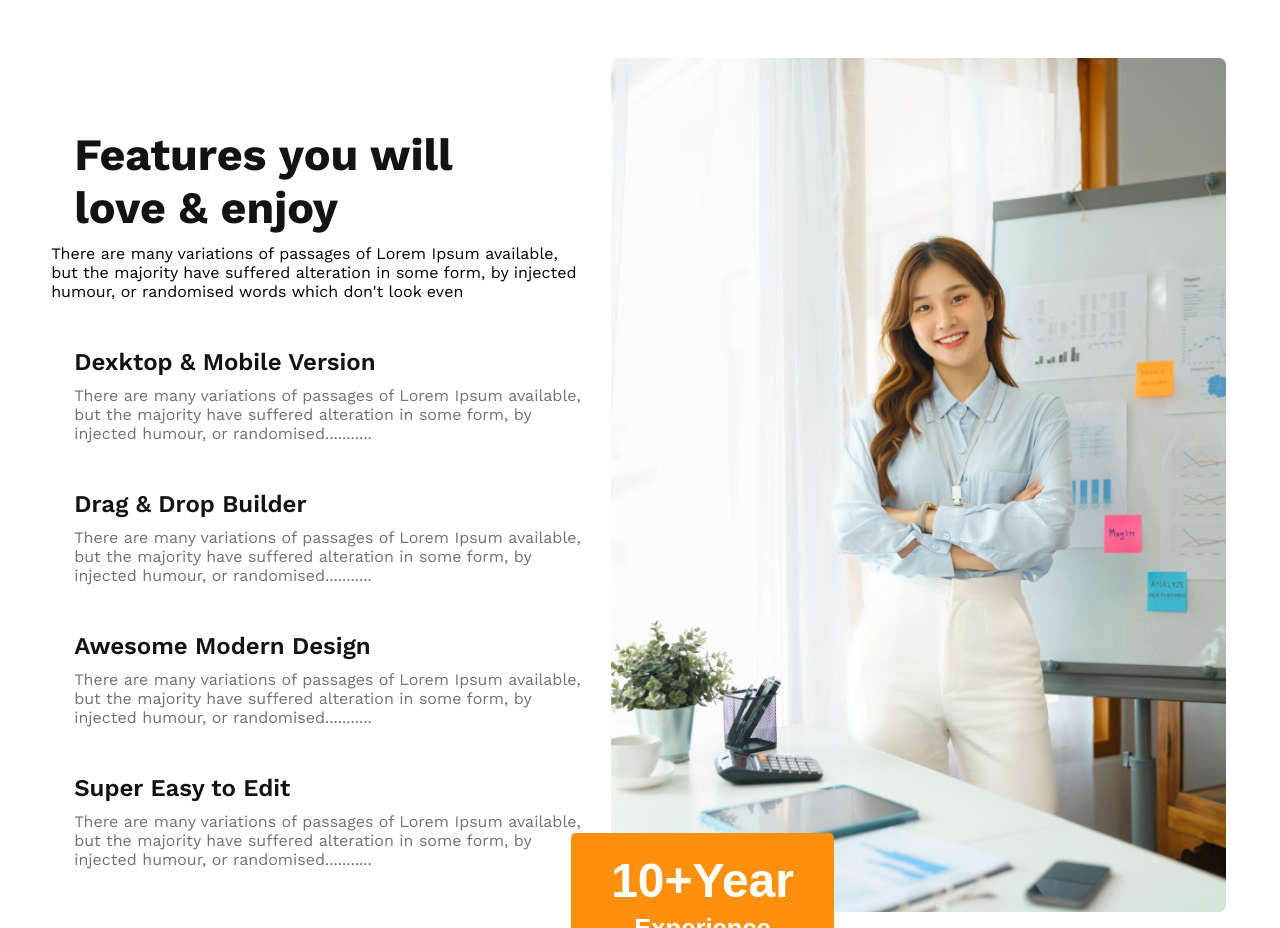
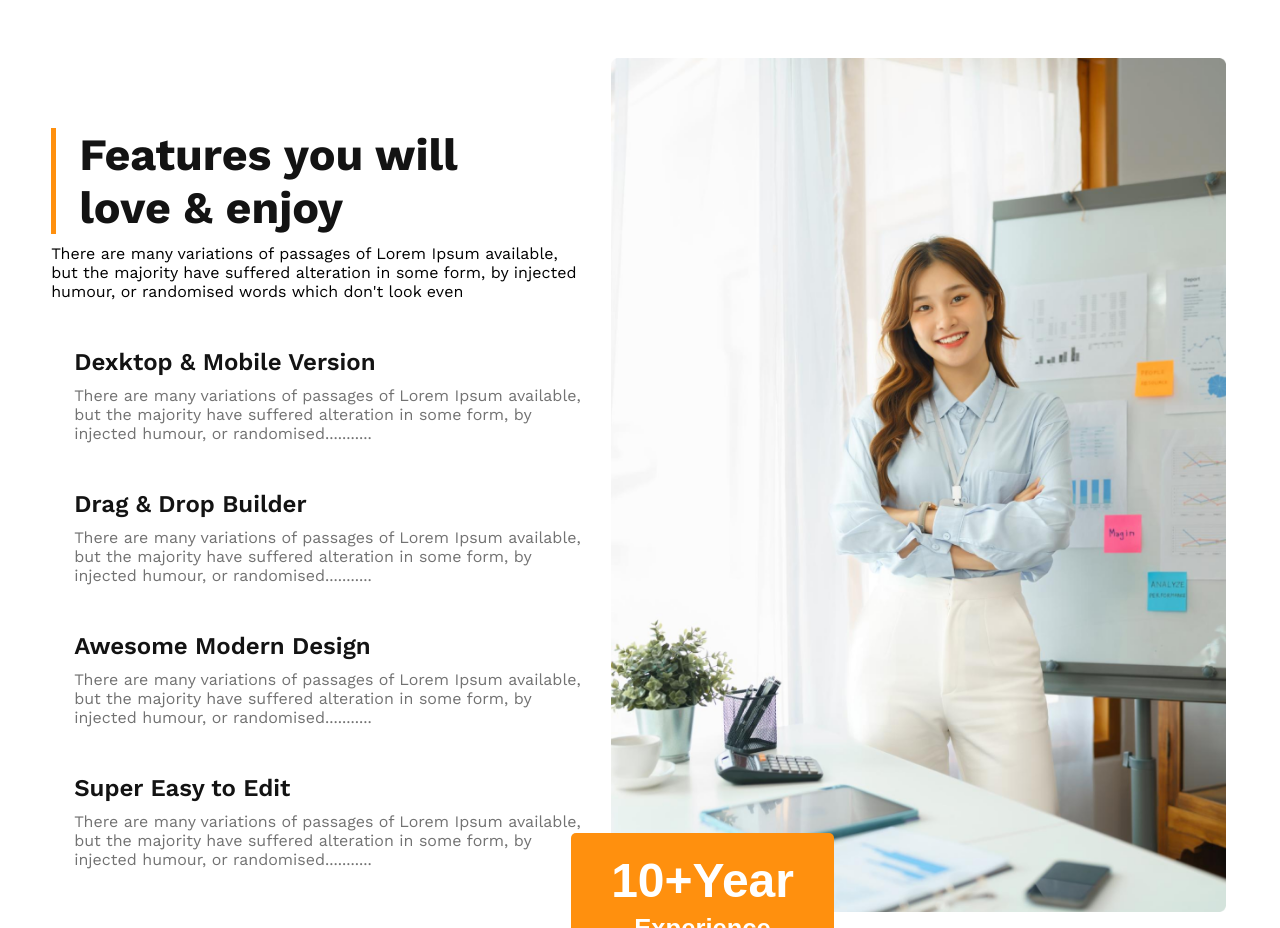
Before and after one commit to Foyez-Ahamed/g3-architects-website, a plain HTML site: page index.html in a window 1280 px wide. Shown: the part 1700-2628 px from the top of the page. Drawn offline with nearby package versions, Linux system fonts and the light colour scheme.

Commit message:
feature heading border left added

```diff
--- a/index.html
+++ b/index.html
@@ -68,7 +68,7 @@
 
         <div class="feature-content">
           <div class="love-enjoy">
-           <h1>Features you will <br>love & enjoy</h1>
+           <h1 class="love-enjoy-title">Features you will <br>love & enjoy</h1>
            There are many variations of passages of Lorem Ipsum available, but the majority have suffered alteration in some form, by injected humour, or randomised words which don't look even
           </div>
 
--- a/styles/architects.css
+++ b/styles/architects.css
@@ -172,6 +172,7 @@ body{
      color: #131313;
      font-weight: 700;
      padding-left: 23px;
+     border-left: 5px solid #FF900E;
   }
 
   .love-enjoy p{
```
